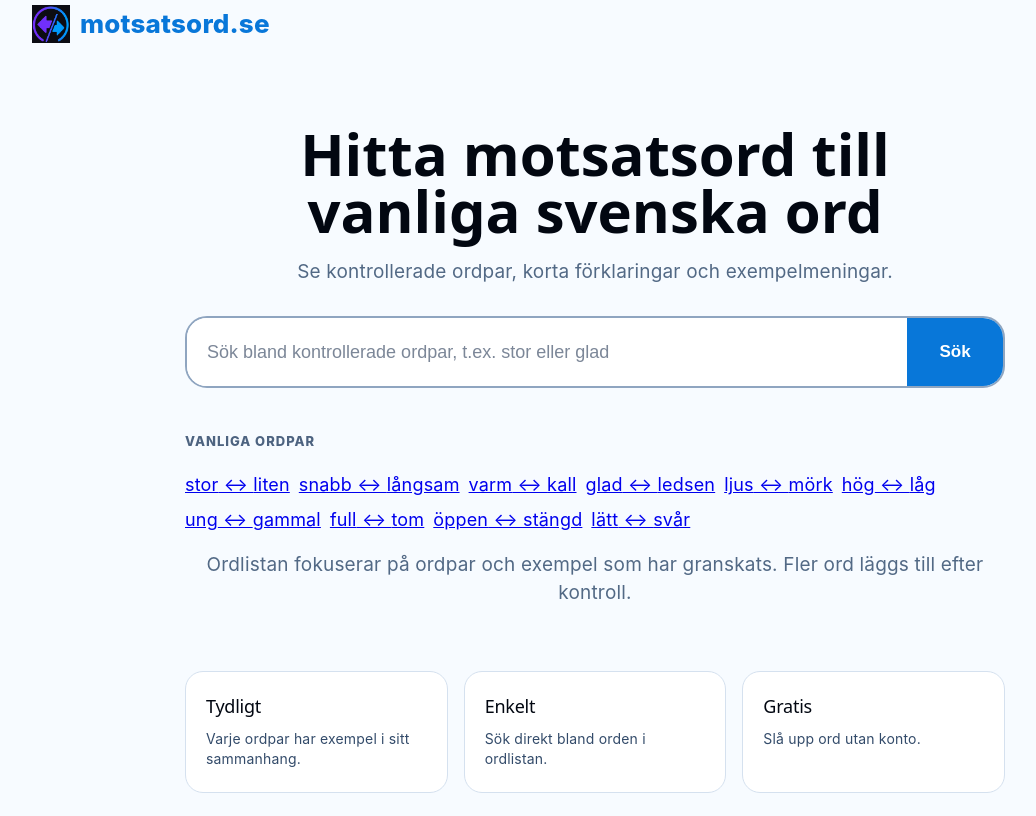
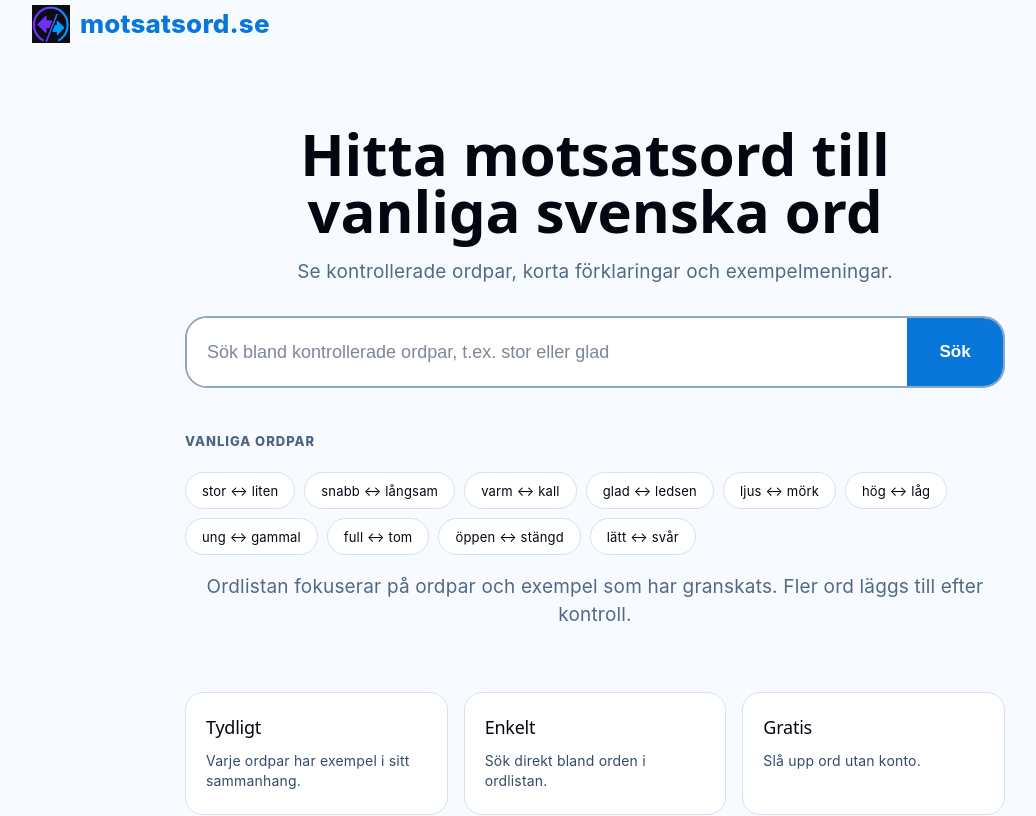
Before and after one commit to Webdes678/ordmotsats-clean2, a React (Vite) app: page / in a window 1280 px wide. Shown: the top 816 px of the page, without its empty margins (45-1081 px from the left). Built offline with nearby package versions, Linux system fonts and the light colour scheme.

Commit message:
Style crawlable word links and explanations

```diff
--- a/src/App.css
+++ b/src/App.css
@@ -409,3 +409,35 @@ body {
   height: 38px;
   object-fit: contain;
 }
+/* Crawlable word links use the same pill treatment as buttons. */
+.chips a,
+.related a {
+  display: inline-flex;
+  align-items: center;
+  text-decoration: none;
+}
+
+.chips a {
+  min-height: 37px;
+  border: 1px solid #d5e1ef;
+  background: white;
+  padding: 0 16px;
+  border-radius: 999px;
+  color: #020711;
+  font-size: 13px;
+}
+
+.related a {
+  background: white;
+  border: 1px solid #d5e1ef;
+  border-radius: 999px;
+  padding: 10px 16px;
+  font-size: 14px;
+  color: #020711;
+}
+
+.word-description,
+.dictionary-note {
+  color: #536174;
+  line-height: 1.6;
+}
```
